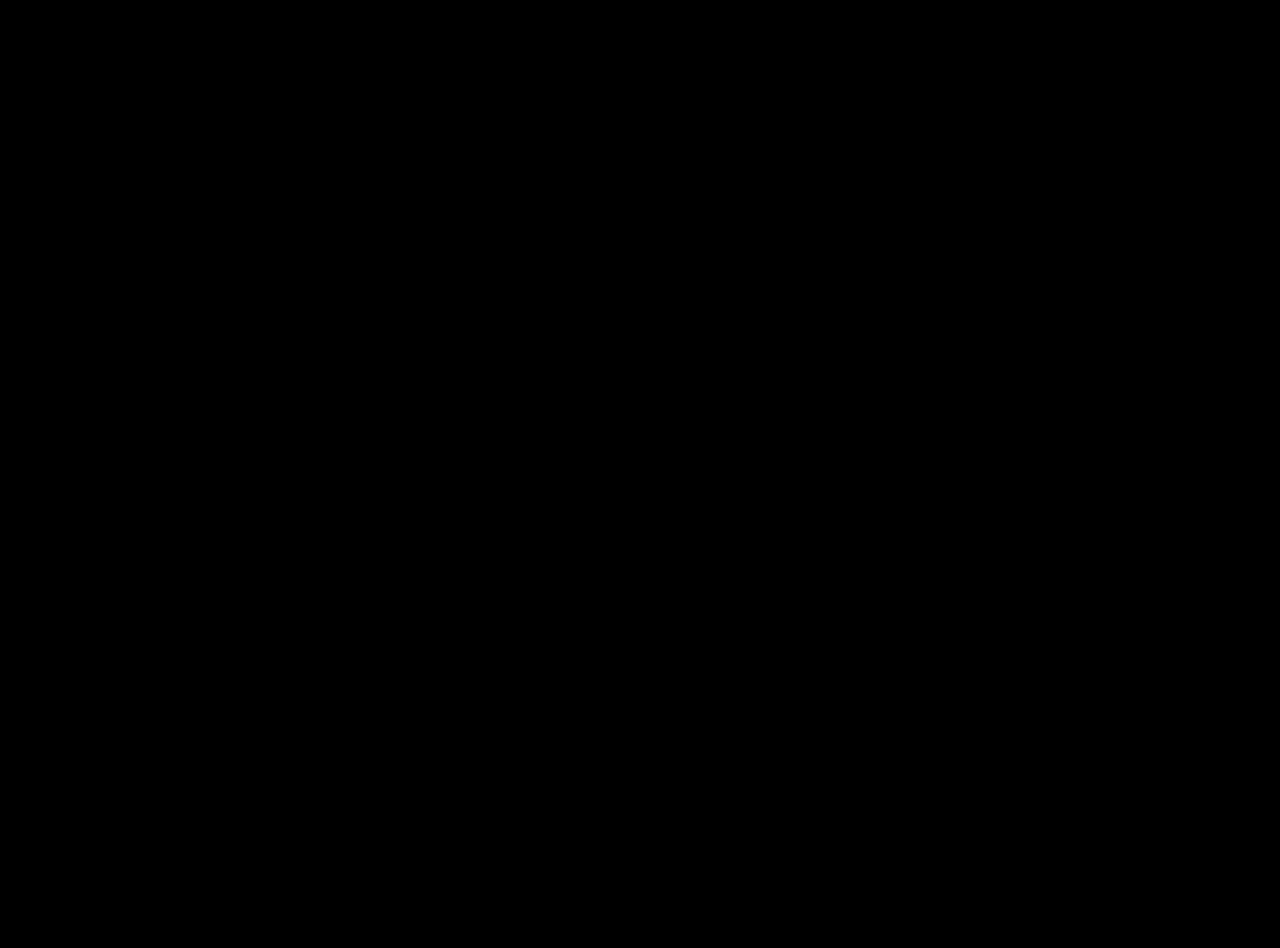
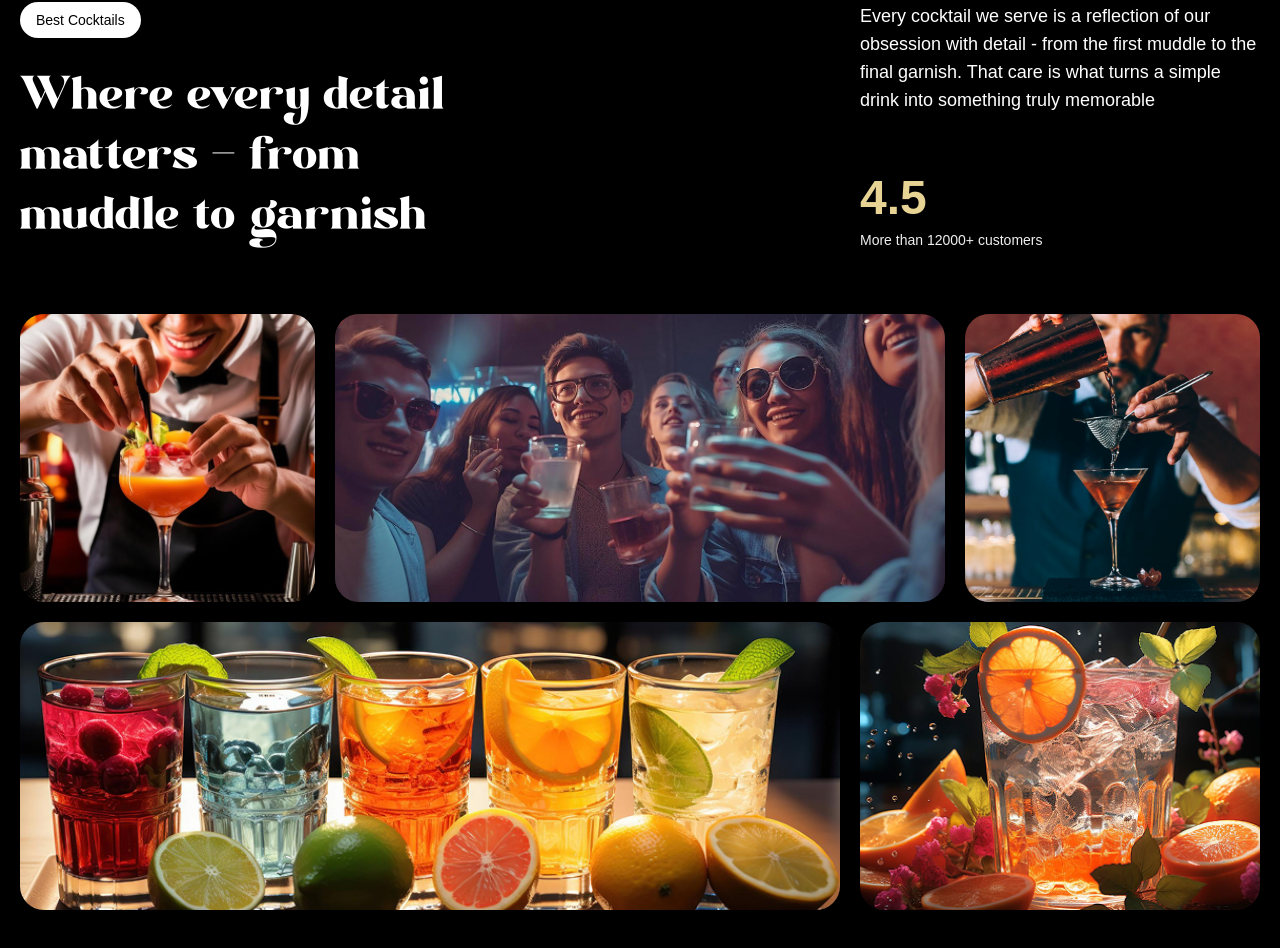
Before and after one commit to mositodrone/Mojito, a React (Vite) app: page / in a window 1280 px wide. Shown: the part 1710-2658 px from the top of the page. Before the commit the page ends 1600 px from the top, so only its background shows below. Built offline with nearby package versions, Linux system fonts and the light colour scheme.

Commit message:
Implemetn the about section

```diff
--- a/src/App.jsx
+++ b/src/App.jsx
@@ -3,6 +3,7 @@
 import Navbar from "./components/Navbar";
 import Hero from "./components/Hero";
 import Cocktails from "./components/cocktails";
+import About from "./components/About";
 
 gsap.registerPlugin(ScrollTrigger, SplitText);
 
@@ -12,6 +13,7 @@
       <Navbar/>
       <Hero/>
       <Cocktails/>
+      <About/>
     </main>
   )
 }
--- /dev/null
+++ b/src/components/About.jsx
@@ -0,0 +1,94 @@
+import { useGSAP } from '@gsap/react'
+import gsap from 'gsap'
+import { SplitText } from 'gsap/all'
+import React from 'react'
+
+const About = () => {
+  useGSAP(() => {
+    const titleSplit = SplitText.create("#about h2", {
+      type: 'words'
+    })
+
+    const scrollTimeLine = gsap.timeline({
+      scrollTrigger: {
+        trigger: "#about",
+        start: "top center",
+        end: "bottom bottom",
+      }
+    })
+
+    scrollTimeLine
+      .from(titleSplit.words, {
+        opcacity: 0, duration: 1, yPercent: 100, ease: 'expo.out', stagger: 0.02,
+      })
+      .from('.top-grid div, .bottom-grid div', {
+        opacity: 0, duration: 1, ease: 'power1.inOut', stagger: 0.04,
+      }, '-=0.5')
+  })
+
+  return (
+    <div id="about">
+      <div className="mb-16 md:px-0 px-5">
+        <div className="content">
+          <div className="md:col-span-8">
+            <p className="badge">Best Cocktails</p>
+            <h2>Where every detail matters <span className="text-white">-</span> from muddle to garnish</h2>
+          </div>
+
+          <div className="sub-content">
+            <p> Every cocktail we serve is a reflection of our obsession with detail - from the first muddle to the final garnish. That care is what turns a simple drink into something truly memorable</p>
+
+            <div>
+              <p className="md:text-3xl text-xl font-bold">
+                <span>4.5</span>
+              </p>
+              <p className="text-sm text-white-100">
+                More than 12000+ customers
+              </p>
+            </div>
+
+          </div>
+        </div>
+      </div>
+
+      <div className="top-grid">
+        {/* IMAGES */}
+        <div className="md:col-span-3">
+          <div className="noisy">
+            <img src="images/abt1.png" alt="grid-img1" />
+          </div>
+        </div>
+
+        <div className="md:col-span-6">
+          <div className="noisy">
+            <img src="images/abt2.png" alt="grid-img2" />
+          </div>
+        </div>
+
+        <div className="md:col-span-3">
+          <div className="noisy">
+            <img src="images/abt5.png" alt="grid-img5" />
+          </div>
+        </div>
+
+      </div>
+      {/* BOTTOM IMAGES */}
+      <div className="bottom-grid">
+        <div className="md:col-span-8">
+          <div className="noisy">
+            <img src="images/abt3.png" alt="grid-img3" />
+          </div>
+        </div>
+
+        <div className="md:col-span-4">
+          <div className="noisy">
+            <img src="images/abt4.png" alt="grid-img4" />
+          </div>
+        </div>
+        {/* --------- */}
+      </div>
+    </div>
+  )
+}
+
+export default About
```
